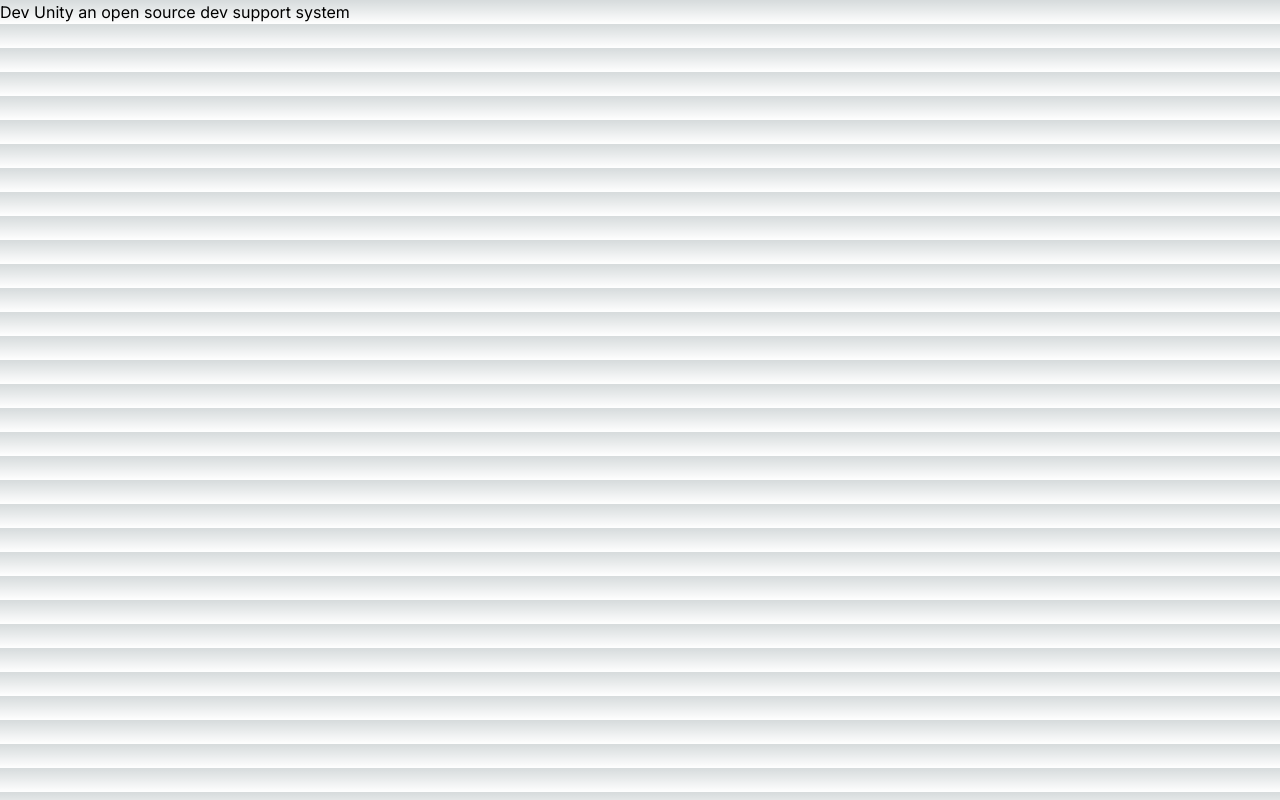
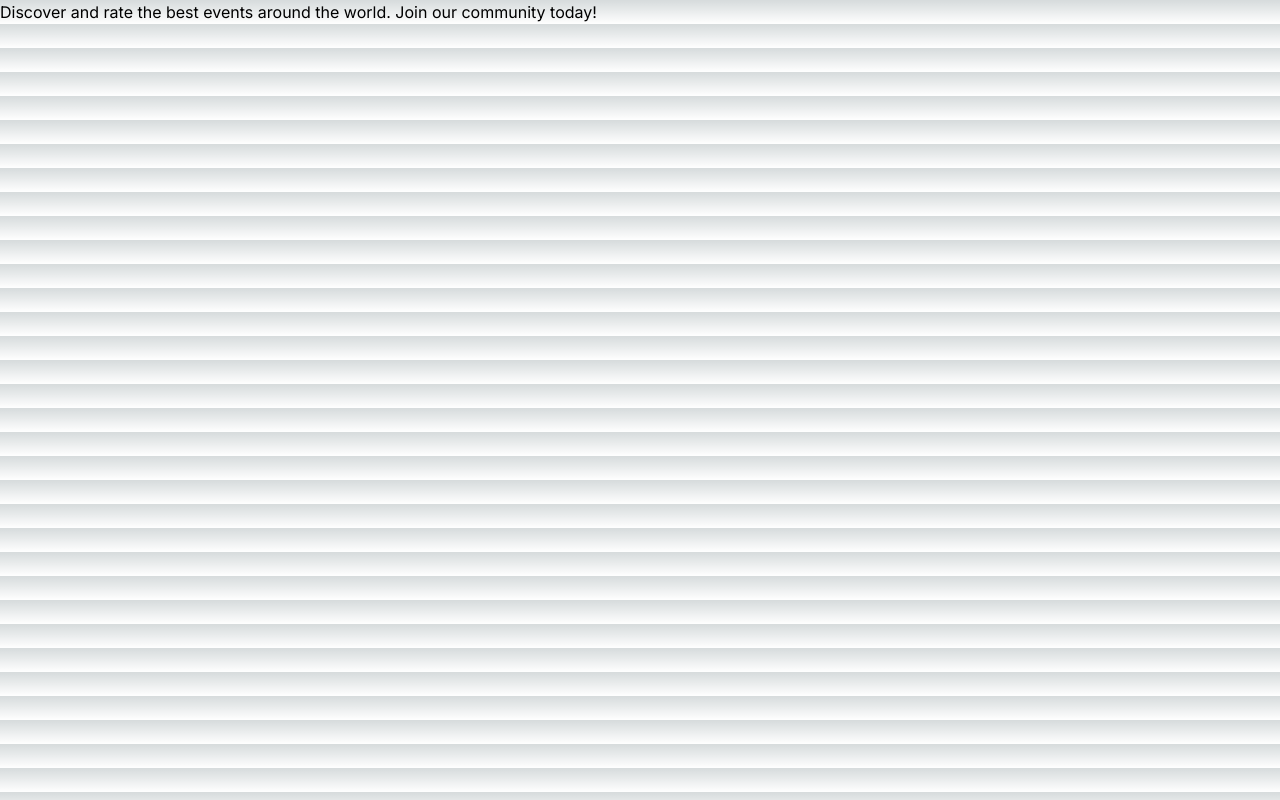
Before and after one commit to rejaulkariim/indie-makers, a Next.js app: page / in a window 1280 px wide. Built offline with nearby package versions, Linux system fonts and the light colour scheme.

Commit message:
fix: updated

```diff
--- a/app/(root)/(home)/page.tsx
+++ b/app/(root)/(home)/page.tsx
@@ -1,7 +1,10 @@
 const HomePage = () => {
   return (
     <div>
-      <h1>Dev Unity an open source dev support system</h1>
+      <h1>
+        Discover and rate the best events around the world. Join our community
+        today!
+      </h1>
     </div>
   );
 };
```
Also changed, not shown: config/site.ts (+4 -3 lines), 2 other files (tests, documents, lock files or other folders).
